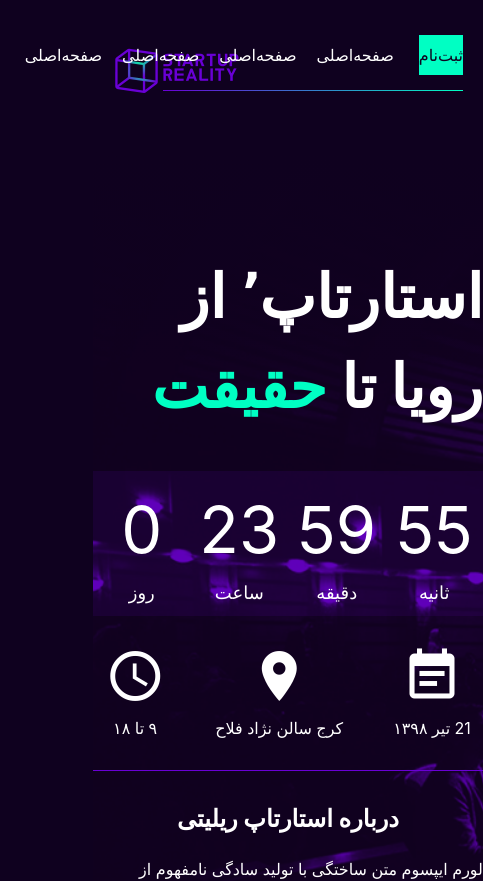
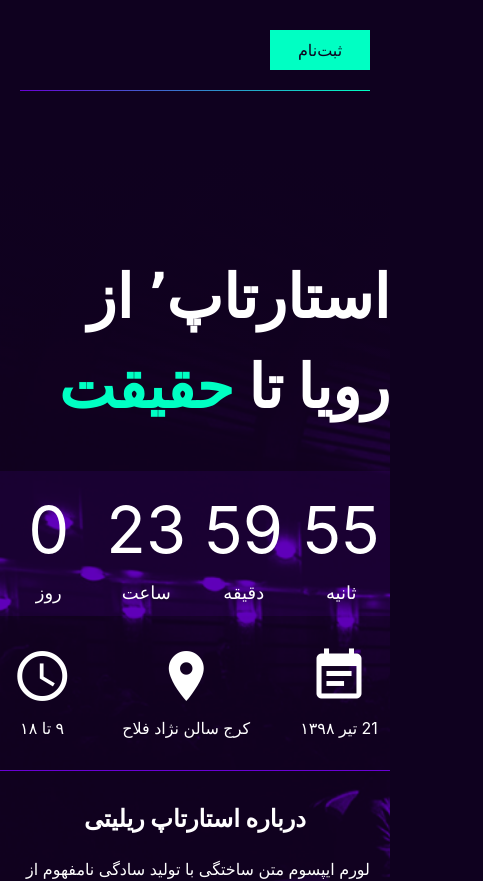
Before and after one commit to pmzi/StartupRealityWebsite, a React (Create React App) app: page / in a window 390 px wide. Shown: the top 881 px of the page, 483 px wide, since content can reach past the window. Built offline with nearby package versions, Linux system fonts and the light colour scheme; a web font is replaced by a local one.

Commit message:
Nav is now responsive

```diff
--- a/src/components/Nav/NavList/NavItem/style.scss
+++ b/src/components/Nav/NavList/NavItem/style.scss
@@ -12,5 +12,10 @@
     align-items: center;
 
     height: 100%;
+    min-height: 3rem;
+  }
+
+  @media only screen and (max-width: 800px){
+    margin-bottom: 1rem;
   }
 }
--- a/src/components/Nav/NavList/index.js
+++ b/src/components/Nav/NavList/index.js
@@ -45,8 +45,10 @@ class NavList extends React.PureComponent{
   }
 
   render(){
+    const { isOpen } = this.props;
+    const isOpenClassName = isOpen ? ' nav-list--open' : '';
     return (
-      <div className="nav-list">
+      <div className={`nav-list${isOpenClassName}`}>
         {this.getItems()}
       </div>
     );
--- a/src/components/Nav/NavList/style.scss
+++ b/src/components/Nav/NavList/style.scss
@@ -4,4 +4,15 @@
   padding: 0 1.5rem;
 
   min-height: 4rem;
+
+  @media only screen and (max-width: 800px){
+    flex-direction: column;
+    height: 0;
+    overflow: hidden;
+    min-height: 0;
+    &--open{
+      min-height: 4rem;
+      height: auto;
+    }
+  }
 }
--- a/src/components/Nav/index.js
+++ b/src/components/Nav/index.js
@@ -5,17 +5,68 @@ import NavList from './NavList';
 
 import './style.scss';
 
-function Nav(){
+class Nav extends React.PureComponent{
+  state = {
+    isOpen: false,
+    shouldShowMenuIcon: false,
+  };
+
+  componentDidMount(){
+    window.addEventListener('resize', ()=>{
+      if(window.innerWidth >= 800){
+        this.setState({
+          isOpen: false,
+          shouldShowMenuIcon: false,
+        });
+      }else{
+        this.setState({
+          shouldShowMenuIcon: true,
+        });
+      }
+    });
+    window.addEventListener('load', ()=>{
+      if(window.innerWidth >= 800){
+        this.setState({
+          isOpen: false,
+        });
+      }
+    });
+  }
+
+  toggleMenu = ()=>{
+    this.setState(({ isOpen })=>({
+      isOpen: !isOpen,
+    }))
+  }
+
+  render(){
+    const { shouldShowMenuIcon, isOpen } = this.state;
+
     return (
       <nav className="nav">
         <div className="nav__content">
-        <Button>
+          <div className="nav__content-header">
+            {
+              shouldShowMenuIcon ?
+                <i
+                  onClick={this.toggleMenu}
+                  className="material-icons"
+                >
+                  dehaze
+                </i>
+              : null
+            }
+            <Button className="nav__signup-button">
               ثبت‌نام
             </Button>
-        <NavList />
+          </div>
+          <NavList
+            isOpen={isOpen}
+          />
         </div>
       </nav>
     );
   }
+}
 
 export default Nav;
--- a/src/components/Nav/style.scss
+++ b/src/components/Nav/style.scss
@@ -21,13 +21,34 @@
   background-repeat: no-repeat;
   background-position: 2rem -2.3rem;
 
+  @media only screen and (max-width: 800px){
+    background-image: none;
+  }
+
   &__content{
     display: flex;
     align-items: center;
 
     padding-bottom: 1rem;
 
-    height: 5rem;
+    min-height: 5rem;
+
+    @media only screen and (max-width: 800px){
+      flex-direction: column;
+      align-items: stretch;
+    }
+  }
+
+  &__content-header{
+    display: flex;
+    justify-content: space-between;
+    align-items: center;
+  }
+
+  &__signup-button{
+    @media only screen and (max-width: 800px){
+      margin-bottom: 1rem;
+    }
   }
 
   &::after{
@@ -35,5 +56,8 @@
     background-image: linear-gradient(to left, $light-green, $light-purple);
     height: 0.1rem;
     width: calc(100% - 5rem);
+    @media only screen and (max-width: 800px){
+      width: 100%;
+    }
   }
 }
--- a/src/components/common/Button/index.js
+++ b/src/components/common/Button/index.js
@@ -2,9 +2,9 @@ import React from 'react';
 
 import './style.scss';
 
-function Button({ href, children }){
+function Button({ href, children, className }){
   return (
-    <a href={href} className="button">
+    <a href={href} className={`button ${className}`}>
       { children }
     </a>
   );
--- a/src/components/common/Button/style.scss
+++ b/src/components/common/Button/style.scss
@@ -7,7 +7,7 @@
 
   display: flex;
   height: 4rem;
-  flex-basis: 10rem;
+  width: 10rem;
   align-items: center;
   justify-content: center;
 }
--- a/src/stylesheets/modules/_layout.scss
+++ b/src/stylesheets/modules/_layout.scss
@@ -2,4 +2,7 @@
   width: 100%;
   max-width: 120rem;
   margin: auto;
+
+  padding: 0 2rem;
+  box-sizing: border-box;
 }
```
Lines whose indentation alone changed are shown as unchanged.
